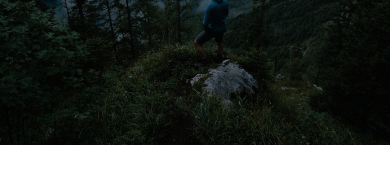
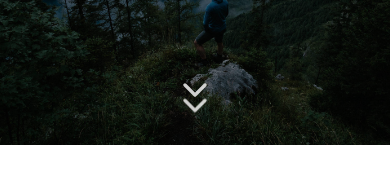
Before and after one commit to shivamchavan12/wanderwise, a React (Create React App) app: page / in a window 390 px wide. Shown: the part 193-368 px from the top of the page. Built offline with nearby package versions, Linux system fonts and the light colour scheme.

Commit message:
Updated Homepage ui.ux

```diff
--- a/src/components/Home.css
+++ b/src/components/Home.css
@@ -8,18 +8,18 @@
   font-display: swap;
 }
 
-/* Reset
+/* Reset */
 * {
   margin: 0;
   padding: 0;
   box-sizing: border-box;
-} */
+}
 
 /* Banner Section */
 .banner-section {
   position: relative;
   width: 100vw;
-  height: 100vh; /* Changed from 100vh to 50vh */
+  height: 100vh;
   background-size: cover;
   background-position: center;
   background-attachment: fixed;
@@ -41,7 +41,7 @@
 
 .banner-title {
   font-family: 'Lightning', sans-serif;
-  font-size: 6rem; /* Reduced from 8rem to better fit smaller height */
+  font-size: 6rem;
   color: white;
   text-shadow: 2px 2px 4px rgba(0, 0, 0, 0.5);
   letter-spacing: 4px;
@@ -49,6 +49,56 @@
   z-index: 3;
 }
 
+/* Scroll Indicator */
+.scroll-indicator {
+  position: absolute;
+  bottom: 40px;
+  left: 50%;
+  transform: translateX(-50%);
+  display: flex;
+  flex-direction: column;
+  align-items: center;
+  gap: -10px;
+  cursor: pointer;
+  transition: transform 0.3s ease;
+}
+
+.scroll-indicator:hover {
+  transform: translateX(-50%) translateY(5px);
+}
+
+.scroll-indicator:active {
+  transform: translateX(-50%) translateY(10px);
+}
+
+.chevron-down {
+  color: white;
+  animation: bounce 2s infinite;
+  opacity: 0.8;
+  transition: opacity 0.3s ease;
+}
+
+.scroll-indicator:hover .chevron-down {
+  opacity: 1;
+}
+
+.chevron-down.delayed {
+  animation: bounce 2s infinite;
+  animation-delay: 0.5s;
+  margin-top: -25px;
+}
+
+@keyframes bounce {
+  0%, 20%, 50%, 80%, 100% {
+    transform: translateY(0);
+  }
+  40% {
+    transform: translateY(10px);
+  }
+  60% {
+    transform: translateY(5px);
+  }
+}
 @keyframes fadeIn {
   from {
     opacity: 0;
@@ -67,20 +117,6 @@
   background: white;
 }
 
-/* Media Queries */
-@media (max-width: 768px) {
-  .banner-title {
-    font-size: 3rem; /* Adjusted for mobile */
-  }
-
-  .banner-section {
-    height: 40vh; /* Slightly smaller on mobile */
-  }
-}
-
-/* Rest of your existing CSS remains the same */
-
-/* Rest of your existing CSS remains the same */
 /* Features Section */
 .features-section {
   padding: 40px 20px;
@@ -173,10 +209,14 @@
   line-height: 1.5;
 }
 
-/* Responsive Design */
+/* Media Queries */
 @media (max-width: 768px) {
   .banner-title {
     font-size: 4rem;
+  }
+
+  .banner-section {
+    height: 40vh;
   }
 
   .feature-container {
@@ -196,4 +236,8 @@
   .feature-content {
     padding: 0;
   }
+
+  .scroll-indicator {
+    bottom: 20px;
+  }
 }
--- a/src/components/Home.js
+++ b/src/components/Home.js
@@ -1,7 +1,7 @@
 import React, { useEffect } from "react";
 import { useNavigate } from "react-router-dom";
 import "./Home.css";
-import { Map, Clock, Zap } from "lucide-react";
+import { Map, Clock, Zap, ChevronDown } from "lucide-react";
 import backgroundImage from "../assests/bg1.jpg";
 import parisImage from "../assests/paris.jpg";
 import tokyoImage from "../assests/tokyo.jpg";
@@ -32,12 +32,26 @@ const Home = () => {
     navigate("/tripplanner");
   };
 
+  const handleScroll = () => {
+    const featuresSection = document.querySelector('.features-section');
+    if (featuresSection) {
+      featuresSection.scrollIntoView({
+        behavior: 'smooth',
+        block: 'start'
+      });
+    }
+  };
+
   return (
     <>
       {/* Banner Section */}
       <div className="banner-section" style={{ backgroundImage: `url(${backgroundImage})` }}>
         <div className="banner-overlay">
           <h1 className="banner-title">WanderWise</h1>
+          <div className="scroll-indicator" onClick={handleScroll} role="button" tabIndex={0}>
+            <ChevronDown className="chevron-down" size={40} />
+            <ChevronDown className="chevron-down delayed" size={40} />
+          </div>
         </div>
       </div>
 
```
Also changed, not shown: src/App.js (+0 -23 lines).
